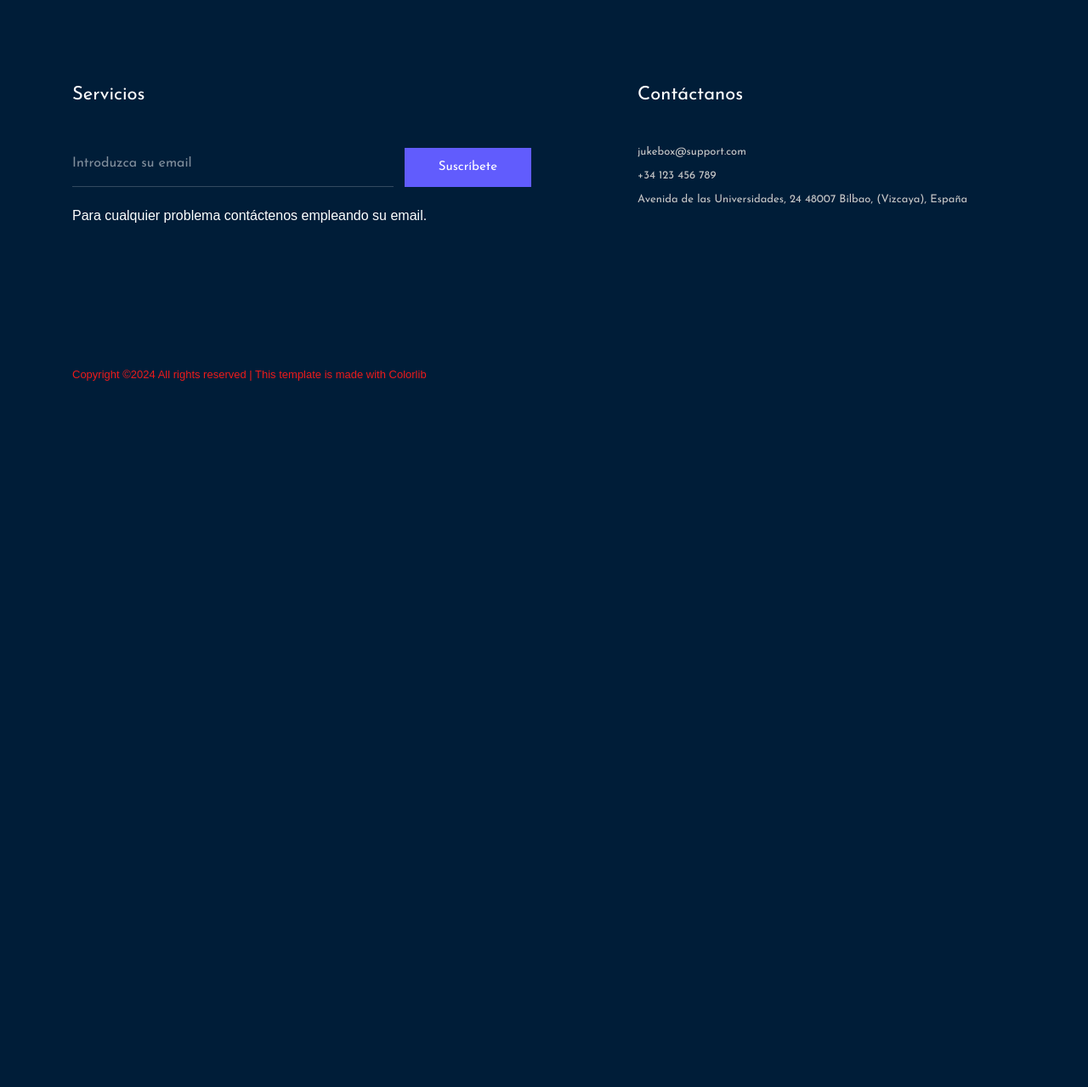
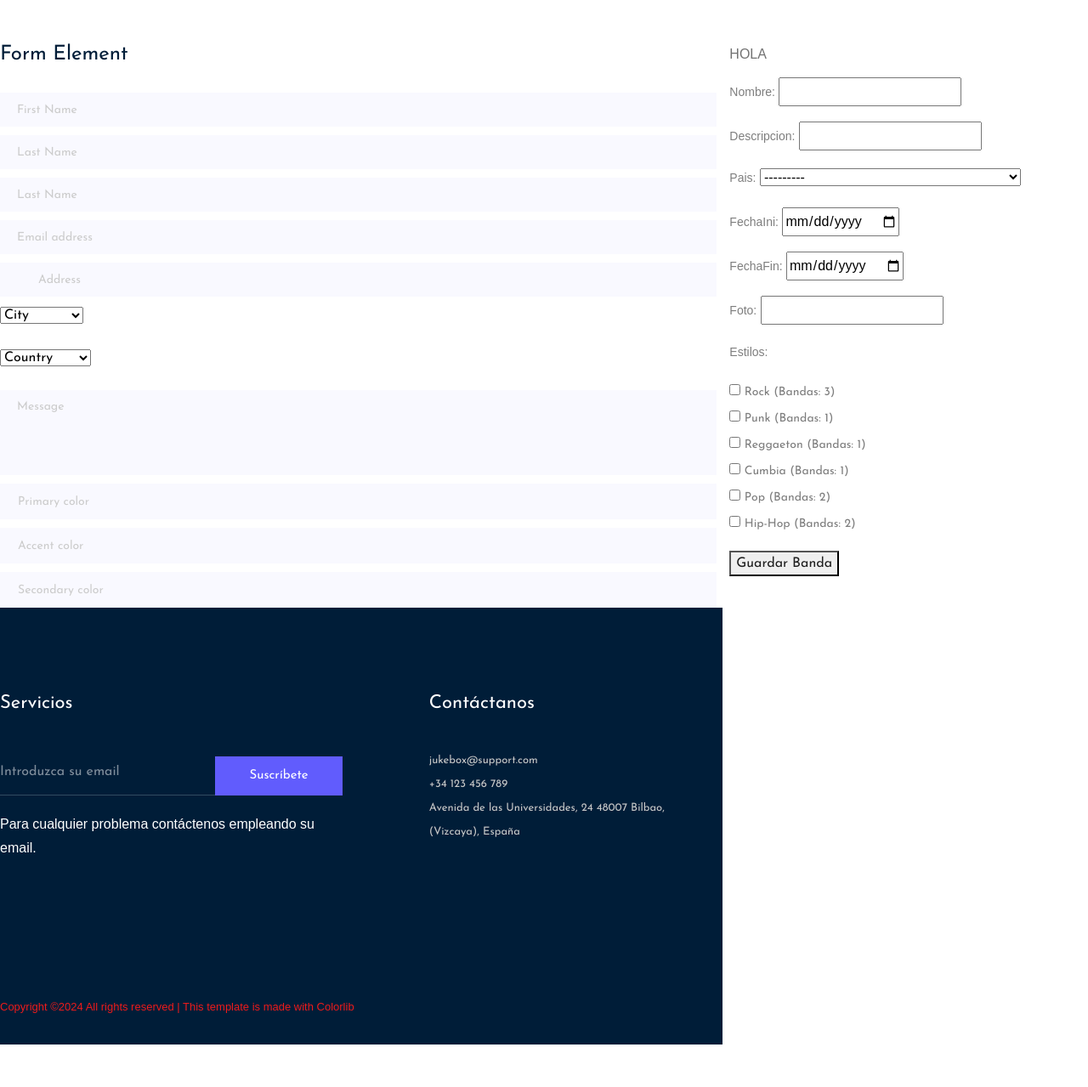
Before and after one commit to Luis-Rdguez/JukeBox, a Django app: page /add/ in a window 1280 px wide. Shown: the part 501-1780 px from the top of the page at 85% size. Before the commit the page ends 949 px from the top, so only its background shows below. Run offline with Django 5.2, Linux system fonts and the light colour scheme; data comes from the database, SQL or seed files in the repository; some libraries are stand-ins or nearby versions; some web fonts are replaced.

Commit message:
meto lo necesario pal form

```diff
--- a/appJukeBox/templates/addBanda.html
+++ b/appJukeBox/templates/addBanda.html
@@ -20,8 +20,83 @@
     <!--/ bradcam_area  -->
 {% endblock %}
 
-{% block content %}
-  <h2>Agregar Nueva Banda</h2>
+{% block section-top-border%}
+  <div class="section-top-border">
+    <div class="row">
+      <div class="col-lg-8 col-md-8">
+        <h3 class="mb-30">Form Element</h3>
+        <form action="#">
+          <div class="mt-10">
+            <input type="text" name="first_name" placeholder="First Name"
+              onfocus="this.placeholder = ''" onblur="this.placeholder = 'First Name'" required
+              class="single-input">
+          </div>
+          <div class="mt-10">
+            <input type="text" name="last_name" placeholder="Last Name"
+              onfocus="this.placeholder = ''" onblur="this.placeholder = 'Last Name'" required
+              class="single-input">
+          </div>
+          <div class="mt-10">
+            <input type="text" name="last_name" placeholder="Last Name"
+              onfocus="this.placeholder = ''" onblur="this.placeholder = 'Last Name'" required
+              class="single-input">
+          </div>
+          <div class="mt-10">
+            <input type="email" name="EMAIL" placeholder="Email address"
+              onfocus="this.placeholder = ''" onblur="this.placeholder = 'Email address'" required
+              class="single-input">
+          </div>
+          <div class="input-group-icon mt-10">
+            <div class="icon"><i class="fa fa-thumb-tack" aria-hidden="true"></i></div>
+            <input type="text" name="address" placeholder="Address" onfocus="this.placeholder = ''"
+              onblur="this.placeholder = 'Address'" required class="single-input">
+          </div>
+          <div class="input-group-icon mt-10">
+            <div class="icon"><i class="fa fa-plane" aria-hidden="true"></i></div>
+            <div class="form-select" id="default-select"">
+                  <select>
+                    <option value=" 1">City</option>
+              <option value="1">Dhaka</option>
+              <option value="1">Dilli</option>
+              <option value="1">Newyork</option>
+              <option value="1">Islamabad</option>
+              </select>
+            </div>
+          </div>
+          <div class="input-group-icon mt-10">
+            <div class="icon"><i class="fa fa-globe" aria-hidden="true"></i></div>
+            <div class="form-select" id="default-select"">
+                  <select>
+                    <option value=" 1">Country</option>
+              <option value="1">Bangladesh</option>
+              <option value="1">India</option>
+              <option value="1">England</option>
+              <option value="1">Srilanka</option>
+              </select>
+            </div>
+          </div>
+
+          <div class="mt-10">
+            <textarea class="single-textarea" placeholder="Message" onfocus="this.placeholder = ''"
+              onblur="this.placeholder = 'Message'" required></textarea>
+          </div>
+          <div class="mt-10">
+            <input type="text" name="first_name" placeholder="Primary color"
+              onfocus="this.placeholder = ''" onblur="this.placeholder = 'Primary color'" required
+              class="single-input-primary">
+          </div>
+          <div class="mt-10">
+            <input type="text" name="first_name" placeholder="Accent color"
+              onfocus="this.placeholder = ''" onblur="this.placeholder = 'Accent color'" required
+              class="single-input-accent">
+          </div>
+          <div class="mt-10">
+            <input type="text" name="first_name" placeholder="Secondary color"
+              onfocus="this.placeholder = ''" onblur="this.placeholder = 'Secondary color'"
+              required class="single-input-secondary">
+          </div>
+        </form>
+      </div>
 
   <form method="POST" enctype="multipart/form-data">
     {% csrf_token %}
@@ -32,5 +107,4 @@
   </form>
 
   <br>
-  <a href="{% url 'bandas' %}">Volver al listado de bandas</a>
 {% endblock %}
--- a/appJukeBox/templates/base.html
+++ b/appJukeBox/templates/base.html
@@ -64,6 +64,7 @@
     {% block bradcam_area_breadcam_bg_2  %}{% endblock %}
     {% block about_area %}{% endblock %}
     {% block whole-wrap %}{% endblock %}
+    {% block section-top-border%}{% endblock %}
 
     <!-- footer start -->
     <footer class="footer">
```
